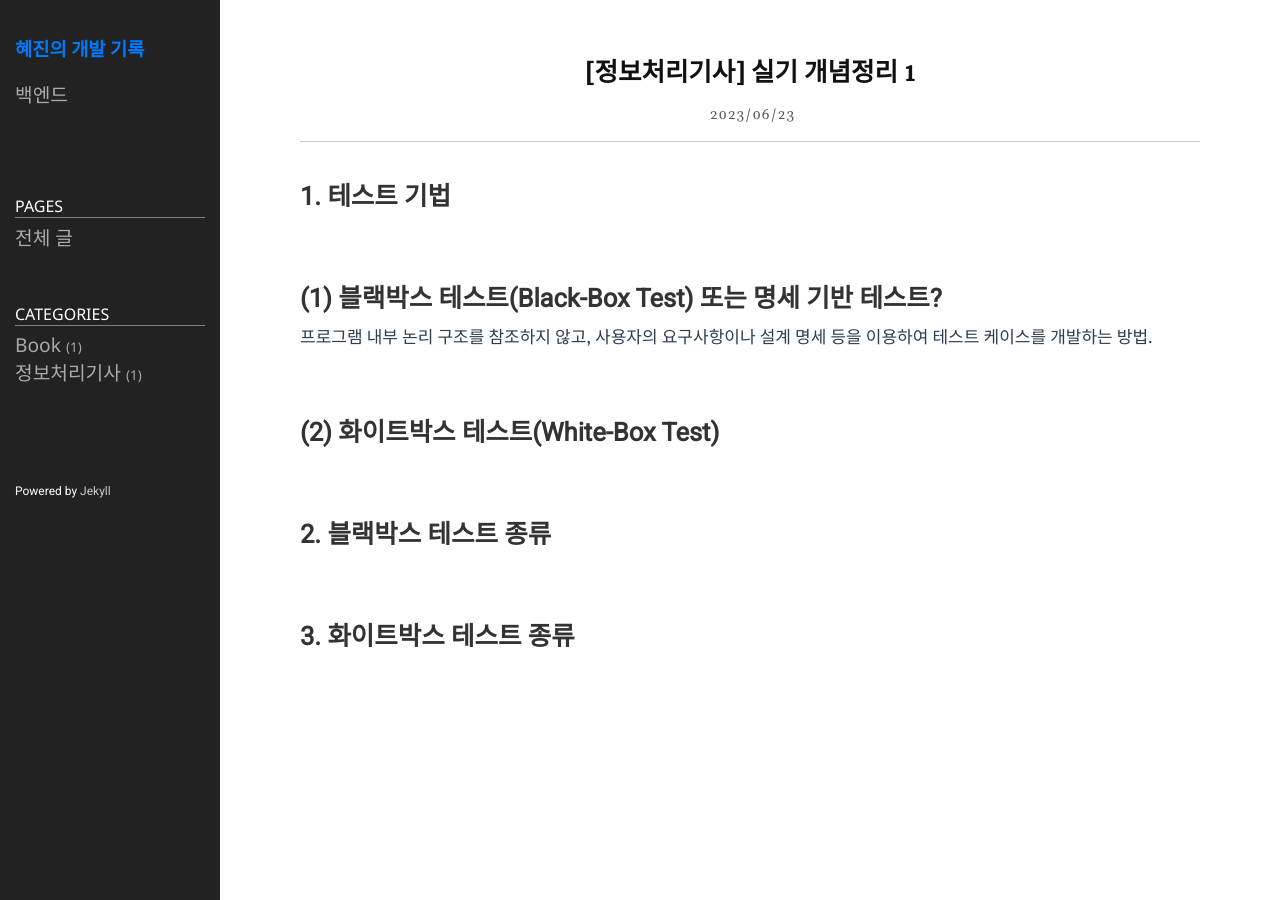
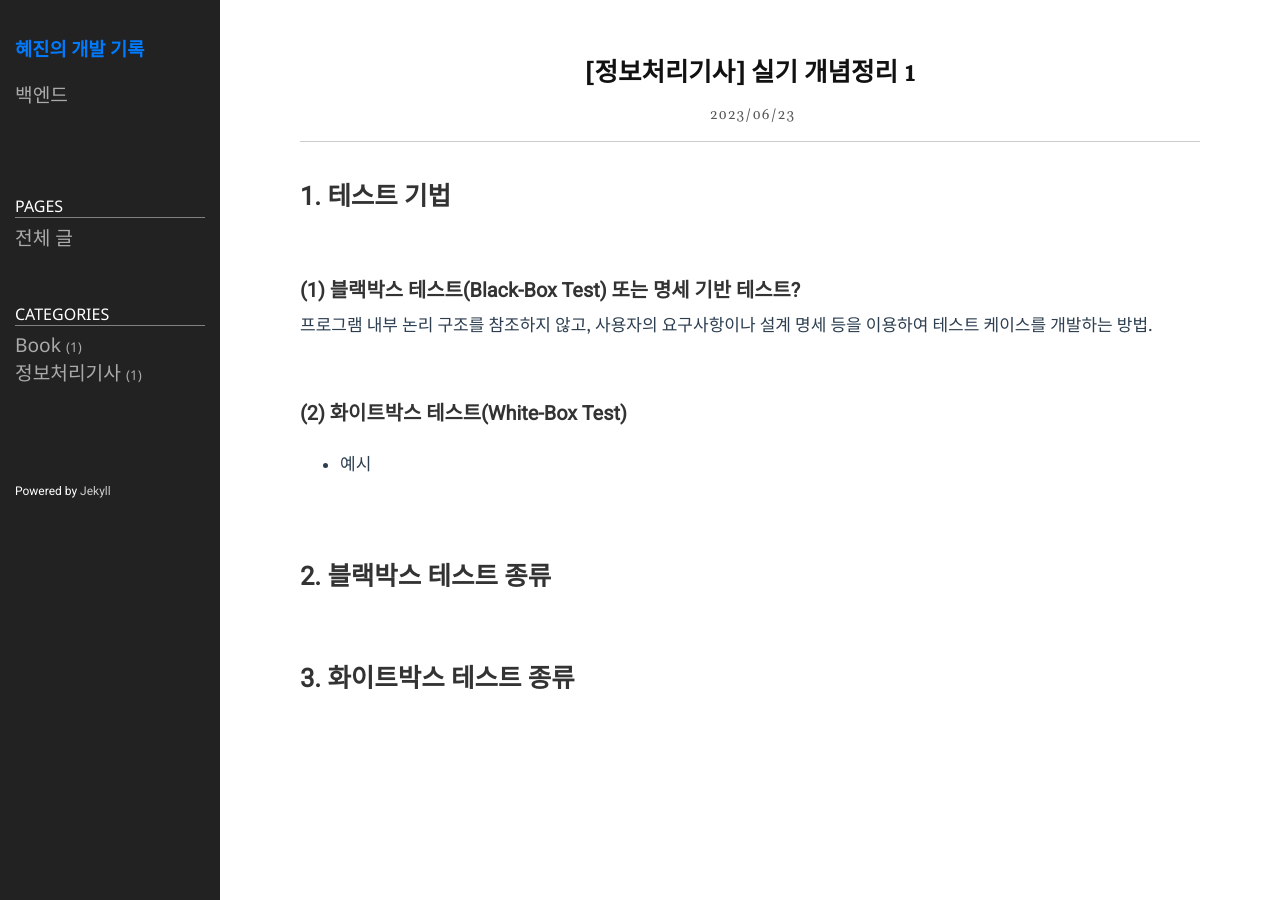
Before and after one commit to hyejinyoon20010716/hyejinyoon20010716.github.io, a Jekyll site: the page built from _posts/2023-06-23-post2.md, in a window 1280 px wide. Built offline with Jekyll 4.4.1, drawn with Linux system fonts in a browser that asks for light colours.

Commit message:
post2 commit

```diff
--- a/_posts/2023-06-23-post2.md
+++ b/_posts/2023-06-23-post2.md
@@ -8,13 +8,13 @@ category: 정보처리기사
 # 1. 테스트 기법
 <br>
 
-## (1) 블랙박스 테스트(Black-Box Test) 또는 명세 기반 테스트?
+### (1) 블랙박스 테스트(Black-Box Test) 또는 명세 기반 테스트?
 프로그램 내부 논리 구조를 참조하지 않고, 사용자의 요구사항이나 설계 명세 등을 이용하여 테스트 케이스를 개발하는 방법.
 
 <br>
 
-## (2) 화이트박스 테스트(White-Box Test)
-
+### (2) 화이트박스 테스트(White-Box Test)
+- 예시
 
 <br>
 
```
